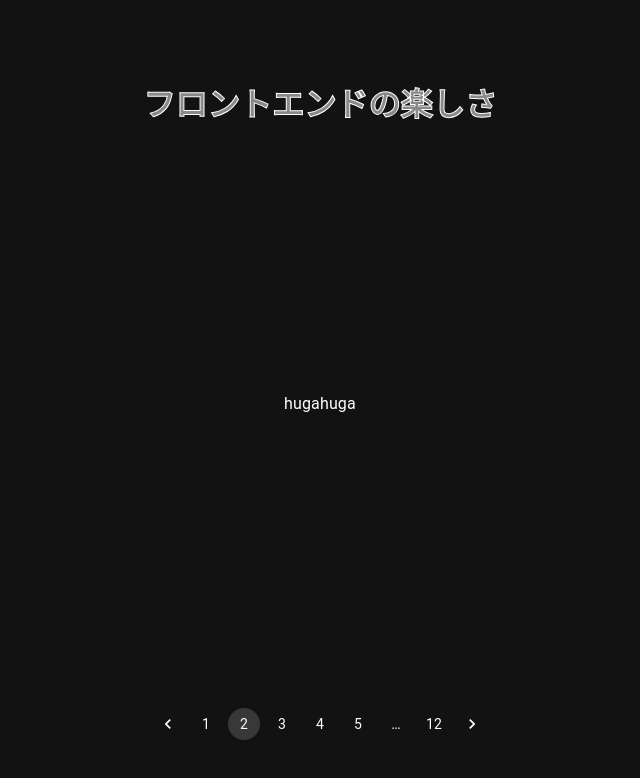
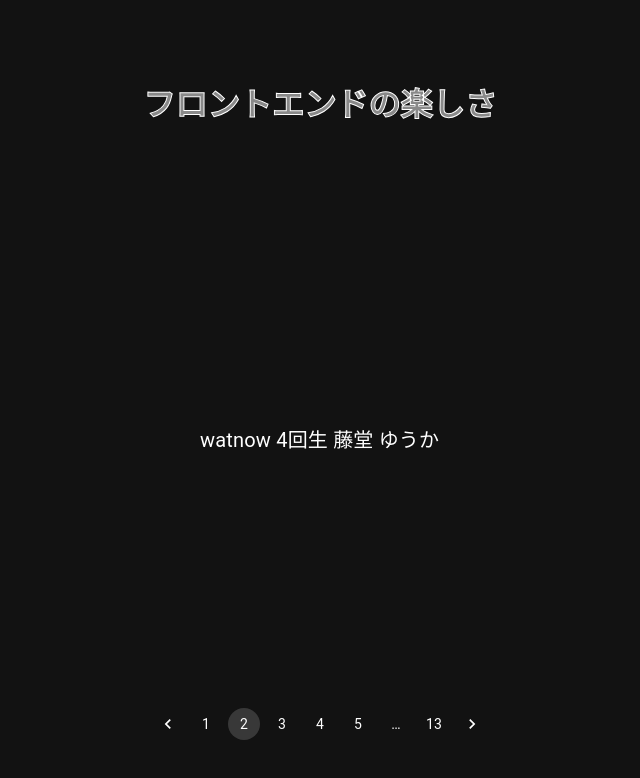
Before and after one commit to YukaChoco/frontend-lt, a Next.js app: page / in a window 1280 px wide. Both pictures are taken after a click on the button 792 px from the left and 724 px from the top of the page. Shown: the top 778 px of the page, without its empty margins (320-960 px from the left). Built offline with nearby package versions, Linux system fonts and the light colour scheme.

Commit message:
slidesを切り分け

```diff
--- /dev/null
+++ b/components/slides/index.tsx
@@ -0,0 +1,20 @@
+import Slide2 from "./slide2";
+import TitleSlide from "./titleSlide";
+
+export const slides = [
+  <TitleSlide />,
+  <Slide2 />,
+  <Slide2 />,
+  <Slide2 />,
+  <Slide2 />,
+  <Slide2 />,
+  <Slide2 />,
+  <Slide2 />,
+  <Slide2 />,
+  <Slide2 />,
+  <Slide2 />,
+  <Slide2 />,
+  <Slide2 />,
+];
+
+export default slides;
--- /dev/null
+++ b/components/slides/slide2.tsx
@@ -0,0 +1,13 @@
+import { Box, Typography } from "@mui/material";
+
+export default function Slide2() {
+  return (
+    <Box>
+      {/* h1タグの幅だけ余白を作る */}
+      <Box height="5vh" />
+      <Typography pt={4} fontSize={20}>
+        watnow 4回生 藤堂 ゆうか
+      </Typography>
+    </Box>
+  );
+}
--- /dev/null
+++ b/components/slides/titleSlide.tsx
@@ -0,0 +1,13 @@
+import { Box, Typography } from "@mui/material";
+
+export default function TitleSlide() {
+  return (
+    <Box>
+      {/* h1タグの幅だけ余白を作る */}
+      <Box height="5vh" />
+      <Typography pt={4} fontSize={20}>
+        watnow 4回生 藤堂 ゆうか
+      </Typography>
+    </Box>
+  );
+}
--- a/pages/index.tsx
+++ b/pages/index.tsx
@@ -1,30 +1,11 @@
 import Head from "next/head";
 import { useState } from "react";
 import { Box, Pagination, Typography } from "@mui/material";
+import slides from "@/components/slides";
 import { Transition } from "@mantine/core";
 
 export default function Home() {
   const [activePage, setPage] = useState(1);
-  const items = [
-    <div>
-      {/* h1タグの幅だけ余白を作る */}
-      <Box height="5vh" />
-      <Typography pt={4} fontSize={20}>
-        watnow 4回生 藤堂 ゆうか
-      </Typography>
-    </div>,
-    <Typography>hugahuga</Typography>,
-    <Typography>helloWorld</Typography>,
-    <Typography>hogehoge</Typography>,
-    <Typography>hugahuga</Typography>,
-    <Typography>helloWorld</Typography>,
-    <Typography>hogehoge</Typography>,
-    <Typography>hugahuga</Typography>,
-    <Typography>helloWorld</Typography>,
-    <Typography>hogehoge</Typography>,
-    <Typography>hugahuga</Typography>,
-    <Typography>helloWorld</Typography>,
-  ];
 
   const titleStyle = {
     top: activePage === 1 ? "30vh" : "0",
@@ -49,7 +30,7 @@ export default function Home() {
         <Box height="5vh" />
 
         <Box style={{ position: "relative" }} className="slide">
-          {items.map((item, index) => (
+          {slides.map((slide, index) => (
             <Transition
               key={index}
               mounted={index === activePage - 1}
@@ -59,7 +40,7 @@ export default function Home() {
             >
               {(styles) => (
                 <Box style={{ ...styles, position: "absolute" }} key={index}>
-                  {item}
+                  {slide}
                 </Box>
               )}
             </Transition>
@@ -68,7 +49,7 @@ export default function Home() {
 
         {/* pagenationでCurrentPageを表示。 */}
         <Pagination
-          count={items.length}
+          count={slides.length}
           page={activePage}
           onChange={(_, page) => setPage(page)}
         />
```
